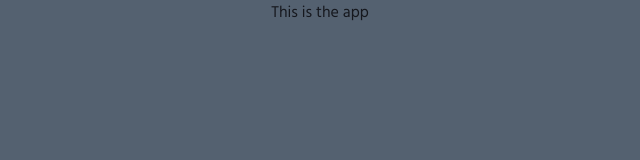
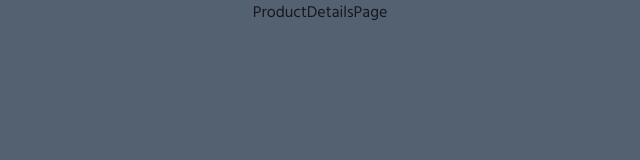
Before and after one commit to j-mattias/product-portal, a React (Vite) app: page /product/1 in a window 1280 px wide. Shown: the top 160 px of the page, without its empty margins (320-960 px from the left). Built offline with nearby package versions, Linux system fonts and the light colour scheme.

Commit message:
Add router, RootLayout and the main pages.

```diff
--- a/src/components/App.tsx
+++ b/src/components/App.tsx
@@ -1,3 +1,6 @@
+import { RouterProvider } from "react-router-dom";
+import { router } from "../router";
+
 export function App() {
-  return <div>This is the app</div>;
+  return <RouterProvider router={router} />;
 }
--- /dev/null
+++ b/src/layouts/RootLayout.tsx
@@ -0,0 +1,9 @@
+import { Outlet } from "react-router-dom";
+
+export function RootLayout() {
+  return (
+    <main>
+      <Outlet />
+    </main>
+  );
+}
--- a/src/layouts/index.ts
+++ b/src/layouts/index.ts
@@ -0,0 +1 @@
+export * from "./RootLayout";
--- /dev/null
+++ b/src/pages/HomePage.tsx
@@ -0,0 +1,5 @@
+export function HomePage() {
+  return (
+    <div>HomePage</div>
+  )
+}
--- /dev/null
+++ b/src/pages/ProductDetailsPage.tsx
@@ -0,0 +1,5 @@
+export function ProductDetailsPage() {
+  return (
+    <div>ProductDetailsPage</div>
+  )
+}
--- /dev/null
+++ b/src/pages/ProductsPage.tsx
@@ -0,0 +1,5 @@
+export function ProductsPage() {
+  return (
+    <div>ProductsPage</div>
+  )
+}
--- a/src/pages/index.ts
+++ b/src/pages/index.ts
@@ -0,0 +1,3 @@
+export * from "./HomePage";
+export * from "./ProductDetailsPage";
+export * from "./ProductsPage";
--- /dev/null
+++ b/src/router.tsx
@@ -0,0 +1,13 @@
+import { createBrowserRouter, createRoutesFromElements, Route } from "react-router-dom";
+import { RootLayout } from "./layouts";
+import { HomePage, ProductDetailsPage, ProductsPage } from "./pages";
+
+export const router = createBrowserRouter(
+  createRoutesFromElements(
+    <Route element={<RootLayout />} path="/">
+      <Route element={<HomePage />} index />
+      <Route element={<ProductsPage />} path="products" />
+      <Route element={<ProductDetailsPage />} path="product/:id" />
+    </Route>
+  )
+);
```
